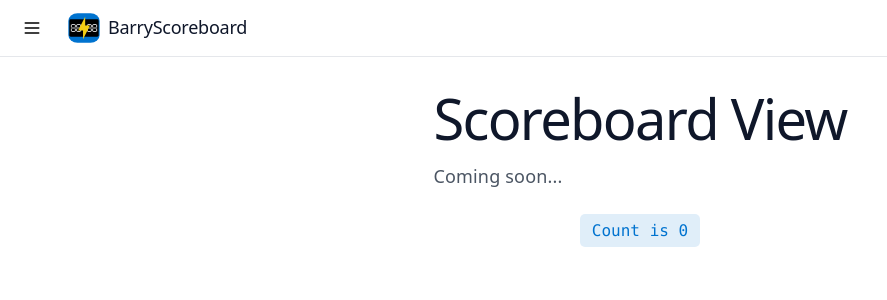
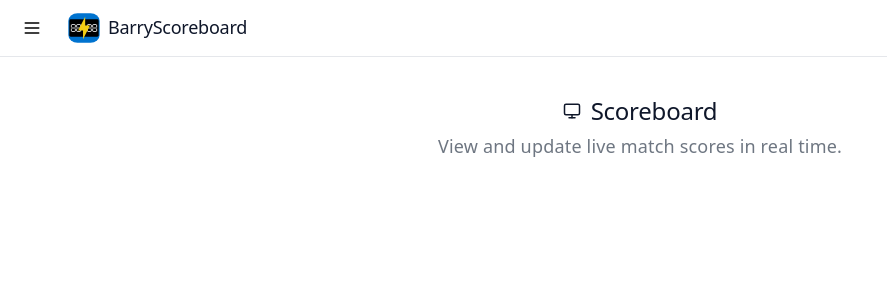
Before and after one commit to tm-barry/barry-scoreboard, a Vue app: page /scoreboard in a window 1280 px wide. Shown: the top 300 px of the page, without its empty margins (0-887 px from the left). Built offline with nearby package versions, Linux system fonts and the light colour scheme.

Commit message:
scoreboard/bracket SportType changes

```diff
--- a/src/engines/bracketEngine.ts
+++ b/src/engines/bracketEngine.ts
@@ -6,6 +6,7 @@ import type {
   TeamSlot,
   Slot,
 } from '../interfaces/bracket';
+import { createScoreboard } from './scoreboardEngine';
 
 /* -------------------------------------------------------
  * PUBLIC API
@@ -145,10 +146,12 @@ export function setMatchWinnerByScore(
   const match = findMatch(bracket, matchId);
   if (!match) return bracket;
 
-  if (match.scoreA == null || match.scoreB == null) return bracket;
-  if (match.scoreA === match.scoreB) return bracket;
+  if (match.score?.scoreA == null || match.score?.scoreB == null)
+    return bracket;
+  if (match.score?.scoreA === match.score?.scoreB) return bracket;
 
-  const winner = match.scoreA > match.scoreB ? match.teamA : match.teamB;
+  const winner =
+    match.score?.scoreA > match.score?.scoreB ? match.teamA : match.teamB;
 
   if (winner.type !== 'team') return bracket;
 
@@ -172,10 +175,15 @@ export function setMatchScore(
   const match = findMatch(bracket, matchId);
   if (!match) return bracket;
 
+  const score = match.score ?? createScoreboard(bracket.sport);
+
   return updateMatch(bracket, {
     ...match,
-    scoreA,
-    scoreB,
+    score: {
+      ...score,
+      scoreA,
+      scoreB,
+    },
   });
 }
 
@@ -197,8 +205,7 @@ export function resetMatch(bracket: Bracket, matchId: string): Bracket {
 
   updated = updateMatch(updated, {
     ...match,
-    scoreA: null,
-    scoreB: null,
+    score: null,
     winner: null,
   });
 
@@ -349,8 +356,7 @@ function createMatch(
     position,
     teamA,
     teamB,
-    scoreA: null,
-    scoreB: null,
+    score: null,
     winner: null,
     nextMatchId: null,
     nextSlot: null,
--- /dev/null
+++ b/src/engines/scoreboardEngine.ts
@@ -0,0 +1,43 @@
+import type { SportType } from '../interfaces/common';
+import type { Scoreboard } from '../interfaces/scoreboard';
+
+export function createScoreboard(type: SportType): Scoreboard {
+  switch (type) {
+    case 'baseball':
+      return {
+        type,
+        timer: null,
+        segment: null,
+        scoreA: null,
+        scoreB: null,
+        balls: 0,
+        strikes: 0,
+        outs: 0,
+      };
+
+    case 'basketball':
+      return {
+        type,
+        timer: null,
+        segment: null,
+        scoreA: null,
+        scoreB: null,
+        timeoutsA: 0,
+        timeoutsB: 0,
+        foulsA: 0,
+        foulsB: 0,
+        possession: null,
+        shotClock: null,
+      };
+
+    case 'generic':
+    default:
+      return {
+        type: 'generic',
+        timer: null,
+        segment: null,
+        scoreA: null,
+        scoreB: null,
+      };
+  }
+}
--- /dev/null
+++ b/src/interfaces/common.ts
@@ -0,0 +1 @@
+export type SportType = 'generic' | 'baseball' | 'basketball';
--- /dev/null
+++ b/src/interfaces/scoreboard.ts
@@ -0,0 +1,35 @@
+// scoreboard.ts
+import type { SportType } from './common';
+
+export type ScoreboardMap = {
+  generic: GenericScoreboard;
+  baseball: BaseballScoreboard;
+  basketball: BasketballScoreboard;
+};
+
+export type Scoreboard = ScoreboardMap[SportType];
+
+interface BaseScoreboard<T extends SportType> {
+  type: T;
+  timer: number | null;
+  segment: number | null;
+  scoreA: number | null;
+  scoreB: number | null;
+}
+
+export type GenericScoreboard = BaseScoreboard<'generic'>;
+
+export interface BaseballScoreboard extends BaseScoreboard<'baseball'> {
+  balls: number;
+  strikes: number;
+  outs: number;
+}
+
+export interface BasketballScoreboard extends BaseScoreboard<'basketball'> {
+  timeoutsA: number;
+  timeoutsB: number;
+  foulsA: number;
+  foulsB: number;
+  possession: 'A' | 'B' | null;
+  shotClock: number | null;
+}
--- a/src/stores/bracket.ts
+++ b/src/stores/bracket.ts
@@ -32,17 +32,17 @@ export const useBracketStore = defineStore('bracket', {
     async saveCurrent() {
       if (!this.currentBracket) return;
 
-      await saveBracket(this.currentBracket);
+      const updated = touch(this.currentBracket);
+      this.currentBracket = updated;
 
-      // keep local list in sync
-      const index = this.brackets.findIndex(
-        (b) => b.id === this.currentBracket!.id,
-      );
+      await saveBracket(updated);
+
+      const index = this.brackets.findIndex((b) => b.id === updated.id);
 
       if (index === -1) {
-        this.brackets.push(this.currentBracket);
+        this.brackets.push(updated);
       } else {
-        this.brackets[index] = this.currentBracket;
+        this.brackets[index] = updated;
       }
     },
 
@@ -61,17 +61,29 @@ export const useBracketStore = defineStore('bracket', {
     async setMatchWinner(matchId: string, teamId: string) {
       if (!this.currentBracket) return;
 
-      this.currentBracket = applyWinner(this.currentBracket, matchId, teamId);
+      let updated = applyWinner(this.currentBracket, matchId, teamId);
+      updated = touch(updated);
+      this.currentBracket = updated;
 
-      await saveBracket(this.currentBracket);
+      await saveBracket(updated);
     },
 
     async unsetMatchWinner(matchId: string) {
       if (!this.currentBracket) return;
 
-      this.currentBracket = unsetWinner(this.currentBracket, matchId);
+      let updated = unsetWinner(this.currentBracket, matchId);
+      updated = touch(updated);
 
-      await saveBracket(this.currentBracket);
+      this.currentBracket = updated;
+
+      await saveBracket(updated);
     },
   },
 });
+
+function touch(bracket: Bracket): Bracket {
+  return {
+    ...bracket,
+    updatedAt: Date.now(),
+  };
+}
--- a/src/views/bracket/BracketCreate.vue
+++ b/src/views/bracket/BracketCreate.vue
@@ -8,9 +8,19 @@
       <input v-model="bracketName" type="text" placeholder="Enter a name..." />
     </section>
 
+    <section class="field">
+      <label>Sport</label>
+
+      <select v-model="sport">
+        <option value="generic">Generic</option>
+        <option value="baseball">Baseball</option>
+        <option value="basketball">Basketball</option>
+      </select>
+    </section>
+
     <!-- Teams -->
     <section class="teams">
-      <h3>Teams</h3>
+      <label>Teams</label>
 
       <div v-for="(team, index) in teams" :key="index" class="team-row">
         <div class="input-wrapper">
@@ -57,21 +67,23 @@ import { useRouter } from 'vue-router';
 import { createId } from '../../utils/id';
 import { useBracketStore } from '../../stores/bracket';
 
+// Components
+import { Network, Plus, Trash } from '@lucide/vue';
+
+// Interfaces
+import type { Bracket, Team } from '../../interfaces/bracket';
+import type { SportType } from '../../interfaces/common';
+
+// Engines
+import { generateSingleEliminationMatches } from '../../engines/bracketEngine';
+
 const bracketStore = useBracketStore();
 const router = useRouter();
 
 const scrollToBottom = inject<() => void>('scrollToBottom');
 
-// Components
-import { Network, Plus, Trash } from '@lucide/vue';
-
-// Interfaces
-import type { Bracket, Team } from '../../interfaces/bracket';
-
-// Engines
-import { generateSingleEliminationMatches } from '../../engines/bracketEngine';
-
 const bracketName = ref('');
+const sport = ref<SportType>('generic');
 const teams = ref<Team[]>([
   { id: '', name: '', seed: 1 },
   { id: '', name: '', seed: 2 },
@@ -117,6 +129,7 @@ async function generateBracket() {
   let bracket: Bracket = {
     id: createId(),
     name: finalName,
+    sport: sport.value,
     teams: cleanTeams,
     matches: [],
     createdAt: now,
@@ -131,6 +144,7 @@ async function generateBracket() {
 
 onActivated(() => {
   bracketName.value = '';
+  sport.value = 'generic';
   teams.value = [
     { id: '', name: '', seed: 1 },
     { id: '', name: '', seed: 2 },
@@ -212,12 +226,6 @@ onActivated(() => {
   margin-top: 12px;
 }
 
-input {
-  padding: 8px;
-  border: 1px solid var(--border);
-  border-radius: 6px;
-}
-
 .actions {
   display: flex;
   justify-content: flex-end;
--- a/src/views/bracket/BracketView.vue
+++ b/src/views/bracket/BracketView.vue
@@ -34,7 +34,8 @@
           <h3>{{ b.name }}</h3>
           <small>
             {{ b.teams.length }} teams •
-            {{ new Date(b.updatedAt).toLocaleDateString() }}
+            {{ new Date(b.updatedAt).toLocaleString() }} •
+            {{ b.sport }}
           </small>
         </div>
 
@@ -56,7 +57,9 @@ import { Network, Plus, Trash } from '@lucide/vue';
 const router = useRouter();
 const store = useBracketStore();
 
-const brackets = computed(() => store.brackets);
+const brackets = computed(() =>
+  [...store.brackets].sort((a, b) => b.updatedAt - a.updatedAt),
+);
 
 onActivated(async () => {
   await store.loadBrackets();
--- a/src/views/scoreboard/ScoreboardView.vue
+++ b/src/views/scoreboard/ScoreboardView.vue
@@ -1,65 +1,42 @@
 <template>
-  <div id="center">
-    <div>
-      <h1>Scoreboard View</h1>
-      <p>Coming soon...</p>
-    </div>
-    <button class="counter" @click="count++">Count is {{ count }}</button>
+  <div class="scoreboard-view">
+    <!-- Intro -->
+    <section class="intro">
+      <h2>
+        <Monitor :size="18" />
+        Scoreboard
+      </h2>
+      <p>View and update live match scores in real time.</p>
+    </section>
   </div>
 </template>
 
 <script setup lang="ts">
-import { ref } from 'vue';
-
-const count = ref(0);
+import { Monitor } from '@lucide/vue';
 </script>
 
 <style scoped>
-#center {
-  display: flex;
-  flex-direction: column;
-  gap: 25px;
-  place-content: center;
-  place-items: center;
-  flex-grow: 1;
-
-  @media (max-width: 1024px) {
-    padding: 32px 20px 24px;
-    gap: 18px;
-  }
+.scoreboard-view {
+  padding: 24px;
+  max-width: 900px;
+  margin: 0 auto;
 }
 
-code,
-.counter {
-  font-family: var(--mono);
-  display: inline-flex;
-  border-radius: 4px;
-  color: var(--text-h);
+/* Intro */
+.intro {
+  text-align: center;
+  margin-bottom: 32px;
 }
 
-code {
-  font-size: 15px;
-  line-height: 135%;
-  padding: 4px 8px;
-  background: var(--code-bg);
+.intro h2 {
+  display: flex;
+  align-items: center;
+  justify-content: center;
+  gap: 10px;
 }
 
-.counter {
-  font-size: 16px;
-  padding: 5px 10px;
-  border-radius: 5px;
-  color: var(--accent);
-  background: var(--accent-bg);
-  border: 2px solid transparent;
-  transition: border-color 0.3s;
-  margin-bottom: 24px;
-
-  &:hover {
-    border-color: var(--accent-border);
-  }
-  &:focus-visible {
-    outline: 2px solid var(--accent);
-    outline-offset: 2px;
-  }
+.intro p {
+  opacity: 0.8;
+  line-height: 1.5;
 }
 </style>
```
Also changed, not shown: src/interfaces/bracket.ts (+5 -2 lines), src/style.css (+41 -3 lines).
